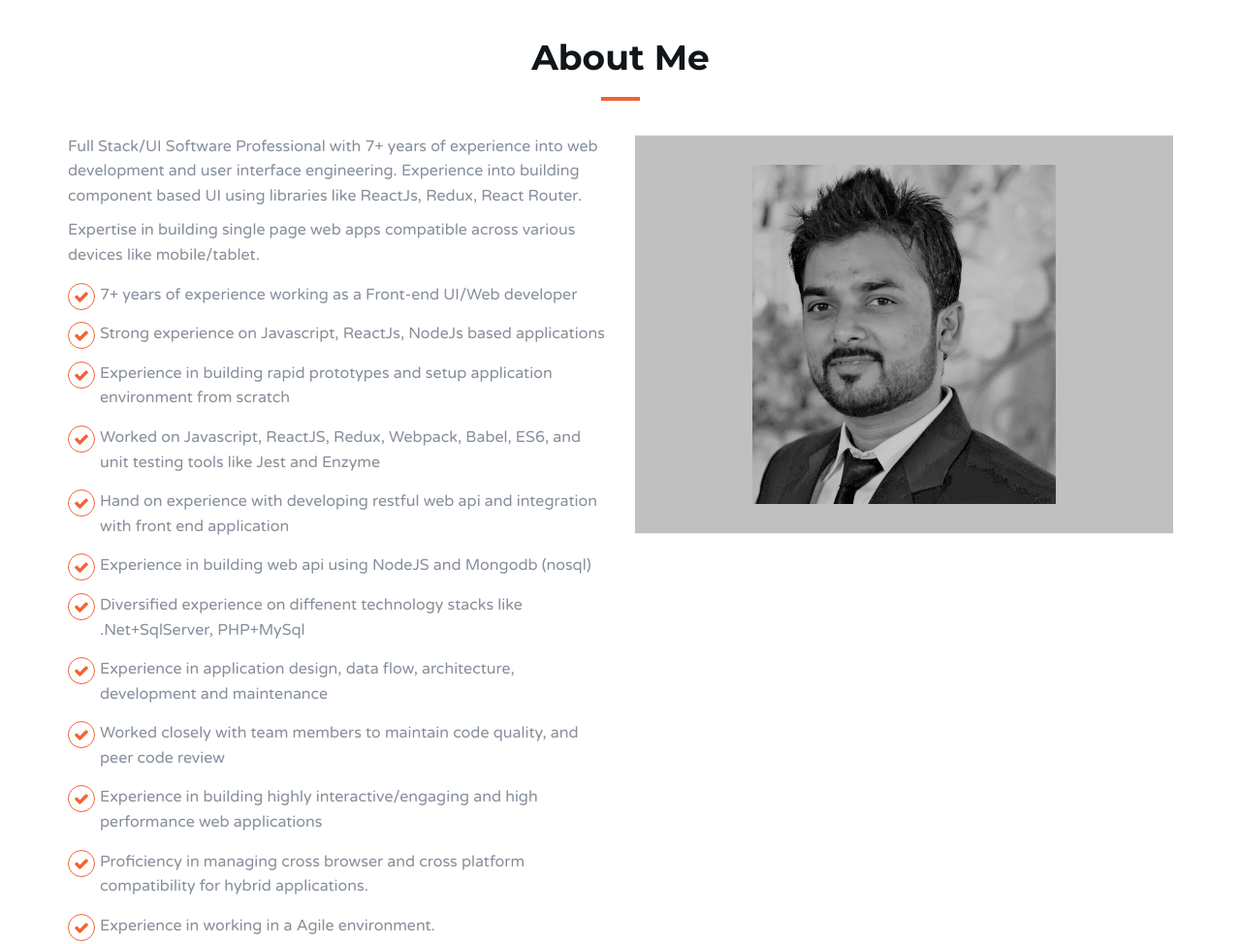
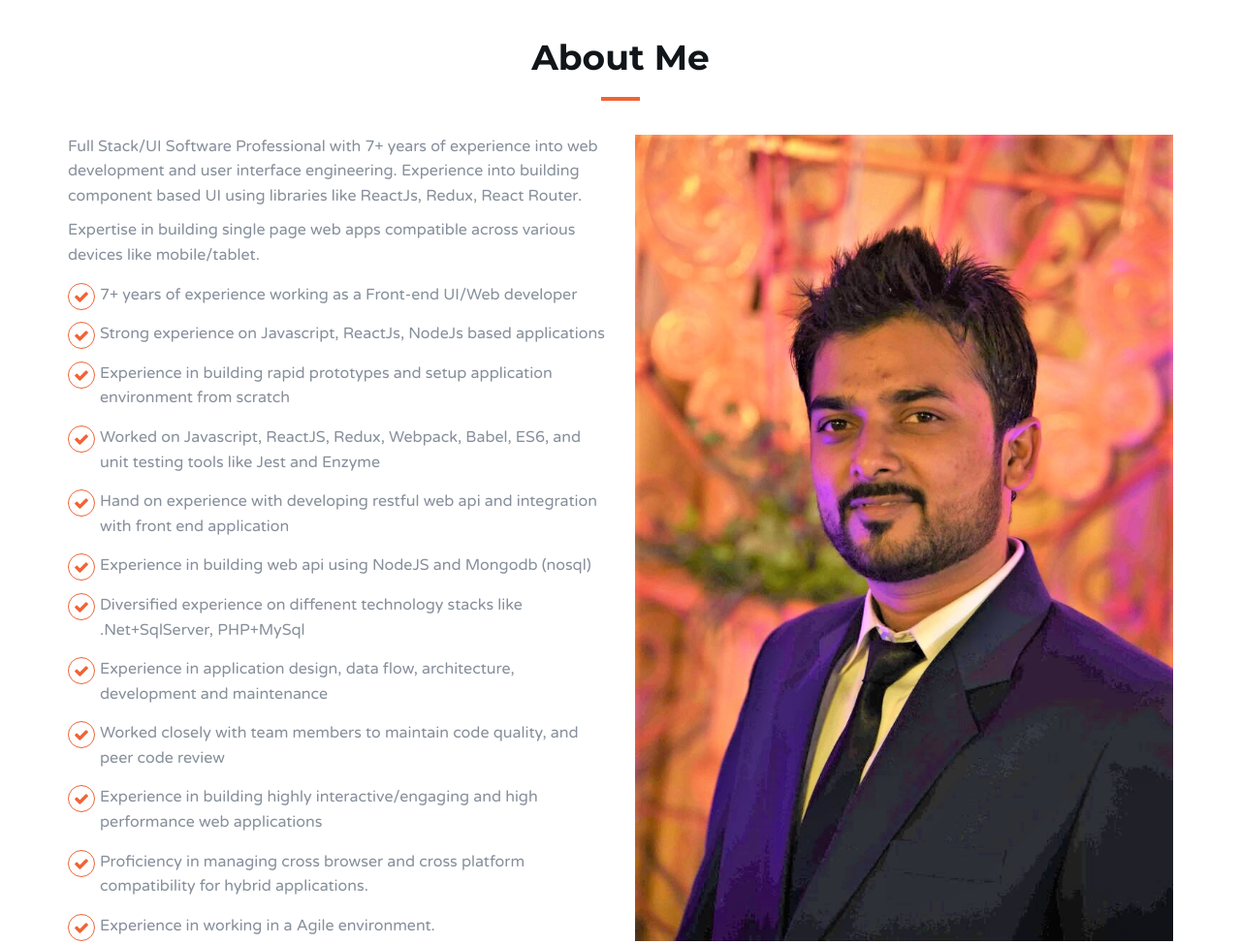
Before and after one commit to mohitgupta8888/mohitgupta, a website: page index.html in a window 1280 px wide. Shown: the part 840-1814 px from the top of the page at 97% size. Drawn offline with Linux system fonts and the light colour scheme.

Commit message:
Updated display pic

```diff
--- a/css/style.css
+++ b/css/style.css
@@ -672,13 +672,8 @@ header {
     color: #fff;
 }
 
-.display-pic {
-    padding: 30px;
-    text-align: center;
-}
-
 .display-pic img {
-    height: 350px;
+    width: 100%;
 }
 
 /*------------------------------------*\
--- a/index.html
+++ b/index.html
@@ -195,8 +195,8 @@
 
 						<!-- About slider -->
 						<div class="col-sm-6">
-							<div class="display-pic bg-grey">
-								<img src="./img/me-bw.jpg" alt="Display Picture" />
+							<div class="display-pic">
+								<img src="./img/me-orig.jpg" alt="Display Picture" />
 							</div>
 
 						</div>
```
Also changed, not shown: img/me-orig.jpg (added).
